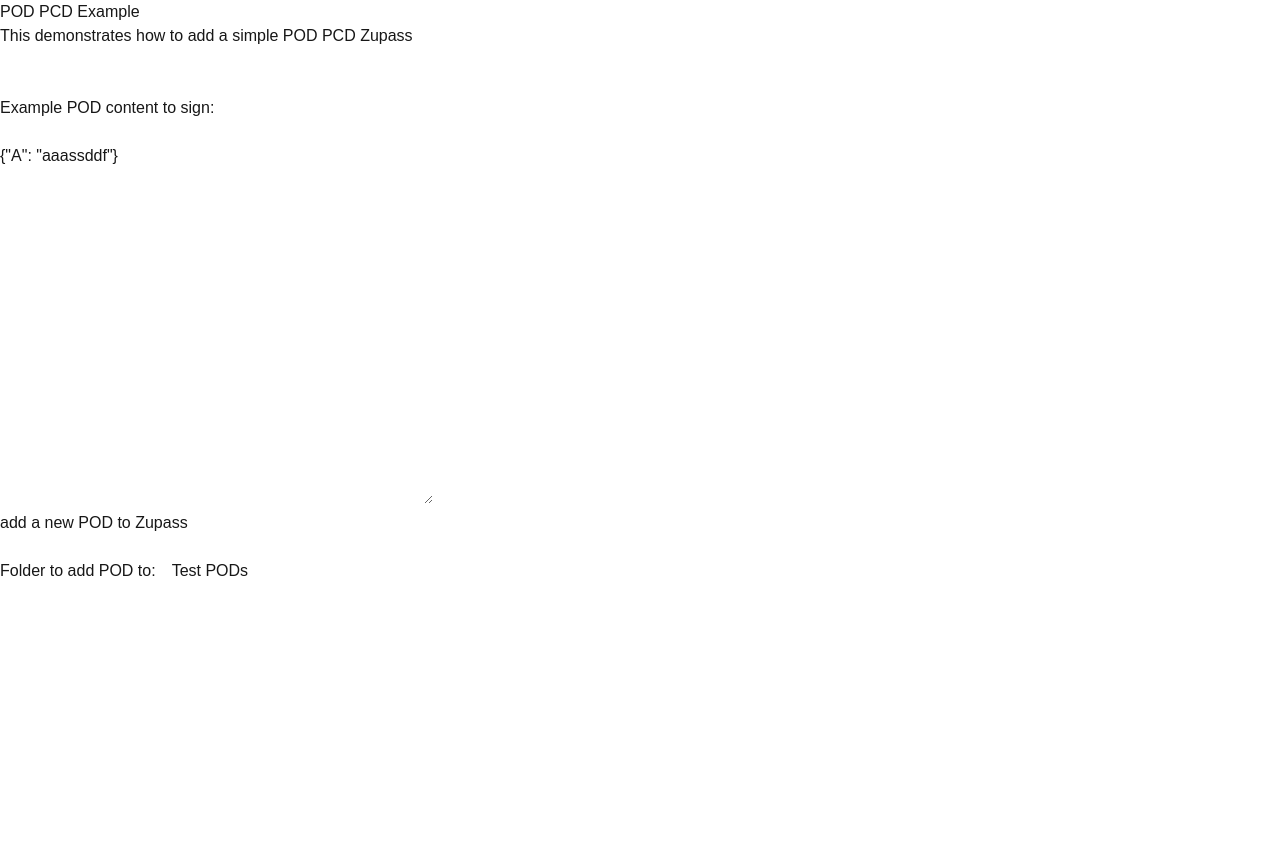
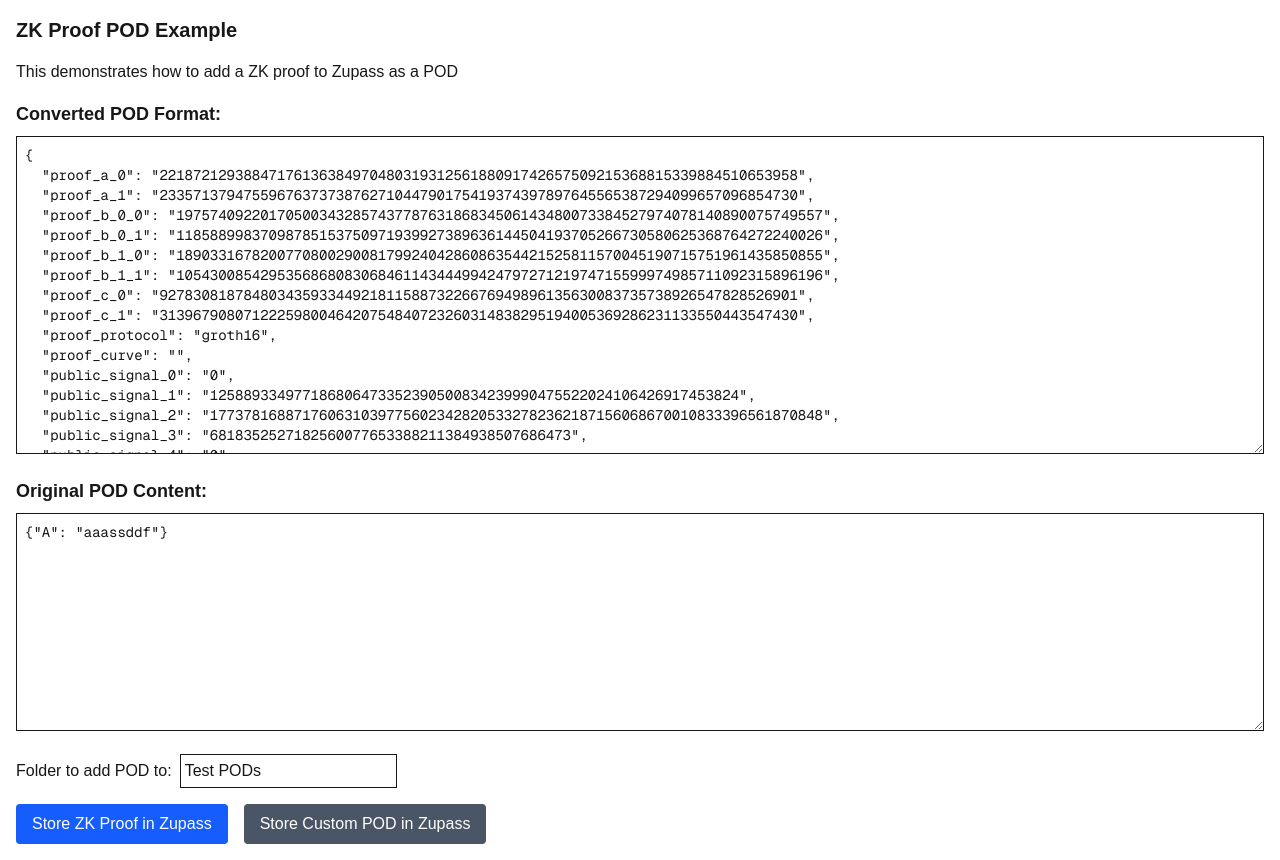
Before and after one commit to FoodChain1028/zukpassport-ticket-vault, a Next.js app in the folder packages/client/: page /testpcd in a window 1280 px wide. Before the commit the page ends 800 px from the top, so only its background shows below. Built offline with nearby package versions, Linux system fonts and the light colour scheme; no server answers.

Commit message:
Add groth16 proof to POD converter and update Zupass env variables

```diff
--- a/packages/client/src/app/constants.ts
+++ b/packages/client/src/app/constants.ts
@@ -6,8 +6,8 @@
 }
 
 export const IS_PROD = sanitizeEnv(process.env.NEXT_PUBLIC_IS_PROD) === 'true';
-export const ZUPASS_CLIENT_URL_ENV = sanitizeEnv(process.env.ZUPASS_CLIENT_URL_CONSUMER);
-export const ZUPASS_SERVER_URL_ENV = sanitizeEnv(process.env.ZUPASS_SERVER_URL_CONSUMER);
+export const ZUPASS_CLIENT_URL_ENV = sanitizeEnv(process.env.NEXT_PUBLIC_ZUPASS_CLIENT_URL_CONSUMER);
+export const ZUPASS_SERVER_URL_ENV = sanitizeEnv(process.env.NEXT_PUBLIC_ZUPASS_SERVER_URL_CONSUMER);
 
 export const ZUPASS_URL = ZUPASS_CLIENT_URL_ENV
   ? ZUPASS_CLIENT_URL_ENV
--- a/packages/client/src/app/testpcd/page.tsx
+++ b/packages/client/src/app/testpcd/page.tsx
@@ -1,87 +1,126 @@
 'use client';
 import { useState } from 'react';
-import { constructZupassPcdAddRequestUrl } from '@pcd/passport-interface';
-import { PODPCD, PODPCDPackage } from '@pcd/pod-pcd';
-import { POD, podEntriesFromJSON } from '@pcd/pod';
-import { v4 as uuid } from 'uuid';
-import { sendZupassRequest } from '../utils';
-import { ZUPASS_URL } from '../constants';
-// import { EXAMPLE_POD_CONTENT } from '../podExampleConstants';
+import { addPODPCD } from '../utils';
+import { convertProofForPOD, proofToPODString } from '../utils/podConverter';
 
 export default function TestPCD() {
   const [podContent, setPODContent] = useState('{"A": "aaassddf"}');
   const [podPrivateKey] = useState('AAECAwQFBgcICQABAgMEBQYHCAkAAQIDBAUGBwgJAAE=');
   const [podFolder, setPodFolder] = useState('Test PODs'); // Default folder name
 
+  // Example proof structure
+  // this is the real proof get from backend in Self.
+  const exampleProof = {
+    a: [
+      '2218721293884717613638497048031931256188091742657509215368815339884510653958',
+      '2335713794755967637373876271044790175419374397897645565387294099657096854730'
+    ],
+    b: [
+      [
+        '19757409220170500343285743778763186834506143480073384527974078140890075749557',
+        '11858899837098785153750971939927389636144504193705266730580625368764272240026'
+      ],
+      [
+        '18903316782007708002900817992404286086354421525811570045190715751961435850855',
+        '10543008542953568680830684611434449942479727121974715599974985711092315896196'
+      ]
+    ],
+    c: [
+      '9278308187848034359334492181158873226676949896135630083735738926547828526901',
+      '3139679080712225980046420754840723260314838295194005369286231133550443547430'
+    ],
+    protocol: 'groth16',
+    curve: ''
+  };
+
+  // Example public signals
+  const examplePublicSignals = [
+    '0',
+    '125889334977186806473352390500834239990475522024106426917453824',
+    '1773781688717606310397756023428205332782362187156068670010833396561870848',
+    '6818352527182560077653388211384938507686473',
+    '0',
+    '0',
+    '0',
+    '10835404866968350488997494789445741373264055340251670148013289434802701779647',
+    '1',
+    '4519248318244936163329960176763313112511812759452292689850158372191562072786'
+  ];
+
+  // Convert to POD-compatible format
+  const podData = convertProofForPOD(exampleProof, examplePublicSignals);
+
+  // For display purposes - pretty print the converted data
+  const prettyPrintedPOD = JSON.stringify(podData, null, 2);
+
+  // For actual usage with POD - compact JSON string
+  const podReadyString = JSON.stringify(podData);
+
   return (
-    <div>
-      <h3>POD PCD Example</h3>
-      <p>This demonstrates how to add a simple POD PCD Zupass</p>
-      <br />
-      <br />
-      Example POD content to sign: <br />
-      <br />
+    <div className="p-4">
+      <h2 className="text-xl font-bold mb-4">ZK Proof POD Example</h2>
+      <p className="mb-4">This demonstrates how to add a ZK proof to Zupass as a POD</p>
+
+      <div className="mb-4">
+        <h3 className="text-lg font-semibold mb-2">Converted POD Format:</h3>
         <textarea
+          className="w-full border p-2 font-mono text-sm"
           cols={45}
           rows={15}
+          value={prettyPrintedPOD}
+          readOnly
+        />
+      </div>
+
+      <div className="mb-4">
+        <h3 className="text-lg font-semibold mb-2">Original POD Content:</h3>
+        <textarea
+          className="w-full border p-2 font-mono text-sm"
+          cols={45}
+          rows={10}
           value={podContent}
           onChange={(e): void => {
             setPODContent(e.target.value);
           }}
         />
-      <br />
-      <button
-        onClick={() =>
-          addPODPCD(podContent, podPrivateKey, podFolder.length > 0 ? podFolder : undefined)
-        }
-      >
-        add a new POD to Zupass
-      </button>
-      <br />
-      <br />
-      <label>
+      </div>
+
+      <div className="flex items-center mb-4">
+        <label className="mr-4">
           Folder to add POD to:
           <input
             type="text"
             value={podFolder}
             placeholder="Enter folder name..."
-          style={{ marginLeft: '16px' }}
+            className="ml-2 p-1 border"
             onChange={(e): void => {
               setPodFolder(e.target.value);
             }}
           />
         </label>
       </div>
+
+      <div className="flex gap-4">
+        <button
+          className="px-4 py-2 bg-blue-600 text-white rounded hover:bg-blue-700"
+          onClick={() => {
+            // Use the converted proof data
+            addPODPCD(podReadyString, podPrivateKey, podFolder.length > 0 ? podFolder : undefined);
+          }}
+        >
+          Store ZK Proof in Zupass
+        </button>
+
+        <button
+          className="px-4 py-2 bg-gray-600 text-white rounded hover:bg-gray-700"
+          onClick={() => {
+            // Use whatever is in the textarea
+            addPODPCD(podContent, podPrivateKey, podFolder.length > 0 ? podFolder : undefined);
+          }}
+        >
+          Store Custom POD in Zupass
+        </button>
+      </div>
+    </div>
   );
 }
-
-async function addPODPCD(
-  podContent: string,
-  podPrivateKey: string,
-  podFolder: string | undefined,
-  redirectToFolder?: boolean,
-): Promise<void> {
-  console.log(ZUPASS_URL);
-  const newPOD = new PODPCD(
-    uuid(),
-    POD.sign(podEntriesFromJSON(JSON.parse(podContent)), podPrivateKey),
-  );
-
-  const serializedPODPCD = await PODPCDPackage.serialize(newPOD);
-
-  const url = constructZupassPcdAddRequestUrl(
-    ZUPASS_URL,
-    window.location.origin + '#/popup',
-    serializedPODPCD,
-    podFolder,
-    false,
-    redirectToFolder,
-  );
-  console.log(url);
-
-  if (redirectToFolder) {
-    open(url);
-  } else {
-    sendZupassRequest(url);
-  }
-}
--- a/packages/client/src/app/utils.ts
+++ b/packages/client/src/app/utils.ts
@@ -1,3 +1,8 @@
+import { constructZupassPcdAddRequestUrl } from '@pcd/passport-interface';
+import { PODPCD, PODPCDPackage } from '@pcd/pod-pcd';
+import { POD, podEntriesFromJSON } from '@pcd/pod';
+import { v4 as uuid } from 'uuid';
+import { ZUPASS_URL } from './constants';
 /**
  * Popup window will redirect to Zupass to request a proof.
  * Open the popup window under the current domain, let it redirect there.
@@ -7,3 +12,40 @@
   // The proofUrl already contains the full zupass.org URL with the necessary parameters
   window.open(proofUrl, '_blank', 'width=450,height=600,top=100,popup');
 }
+
+/**
+ * Add a new POD to Zupass
+ * @param podContent
+ * @param podPrivateKey
+ * @param podFolder
+ * @param redirectToFolder
+ */
+export async function addPODPCD(
+  podContent: string,
+  podPrivateKey: string,
+  podFolder: string | undefined,
+  redirectToFolder?: boolean,
+): Promise<void> {
+  podPrivateKey ='AAECAwQFBgcICQABAgMEBQYHCAkAAQIDBAUGBwgJAAE=';
+  const newPOD = new PODPCD(
+    uuid(),
+    POD.sign(podEntriesFromJSON(JSON.parse(podContent)), podPrivateKey),
+  );
+
+  const serializedPODPCD = await PODPCDPackage.serialize(newPOD);
+
+  const url = constructZupassPcdAddRequestUrl(
+    ZUPASS_URL,
+    window.location.origin + '#/popup',
+    serializedPODPCD,
+    podFolder,
+    false,
+    redirectToFolder,
+  );
+
+  if (redirectToFolder) {
+    open(url);
+  } else {
+    sendZupassRequest(url);
+  }
+}
--- /dev/null
+++ b/packages/client/src/app/utils/podConverter.ts
@@ -0,0 +1,112 @@
+/**
+ * Converts complex proof data into a format suitable for POD storage.
+ * POD storage requires simple key-value structures without nesting.
+ */
+
+type Groth16Proof = {
+  a: string[];
+  b: string[][];
+  c: string[];
+  protocol: string;
+  curve: string;
+};
+
+/**
+ * Converts a complex Groth16 proof and public signals into a flat structure for POD storage
+ * @param proof The Groth16 proof object
+ * @param publicSignals The array of public signals
+ * @returns A flat object suitable for POD storage
+ */
+export function convertProofForPOD(proof: Groth16Proof, publicSignals: string[]): Record<string, string> {
+  const result: Record<string, string> = {};
+
+  // Store proof_a values - using underscores instead of periods
+  proof.a.forEach((value, index) => {
+    result[`proof_a_${index}`] = value;
+  });
+
+  // Store proof_b values (2D array)
+  proof.b.forEach((array, i) => {
+    array.forEach((value, j) => {
+      result[`proof_b_${i}_${j}`] = value;
+    });
+  });
+
+  // Store proof_c values
+  proof.c.forEach((value, index) => {
+    result[`proof_c_${index}`] = value;
+  });
+
+  // Store protocol and curve
+  result['proof_protocol'] = proof.protocol;
+  result['proof_curve'] = proof.curve;
+
+  // Store public signals
+  publicSignals.forEach((value, index) => {
+    result[`public_signal_${index}`] = value;
+  });
+
+  return result;
+}
+
+/**
+ * Converts a flat POD structure back to a complex Groth16 proof and public signals
+ * @param podData The flat POD data object
+ * @returns An object containing the reconstructed proof and publicSignals
+ */
+export function convertPODToProof(podData: Record<string, string>): {
+  proof: Groth16Proof;
+  publicSignals: string[]
+} {
+  const proof: Groth16Proof = {
+    a: [],
+    b: [[], []],
+    c: [],
+    protocol: '',
+    curve: ''
+  };
+
+  const publicSignals: string[] = [];
+
+  // Sort keys to ensure proper ordering
+  const keys = Object.keys(podData).sort();
+
+  for (const key of keys) {
+    if (key.startsWith('proof_a_')) {
+      const index = parseInt(key.split('_')[2]);
+      proof.a[index] = podData[key];
+    } else if (key.startsWith('proof_b_')) {
+      const parts = key.split('_');
+      const i = parseInt(parts[2]);
+      const j = parseInt(parts[3]);
+
+      if (!proof.b[i]) {
+        proof.b[i] = [];
+      }
+      proof.b[i][j] = podData[key];
+    } else if (key.startsWith('proof_c_')) {
+      const index = parseInt(key.split('_')[2]);
+      proof.c[index] = podData[key];
+    } else if (key === 'proof_protocol') {
+      proof.protocol = podData[key];
+    } else if (key === 'proof_curve') {
+      proof.curve = podData[key];
+    } else if (key.startsWith('public_signal_')) {
+      const index = parseInt(key.split('_')[2]);
+      publicSignals[index] = podData[key];
+    }
+  }
+
+  return { proof, publicSignals };
+}
+
+/**
+ * Converts an entire proof verification result directly to a POD-compatible string
+ * @param proof The Groth16 proof object
+ * @param publicSignals The array of public signals
+ * @returns A JSON string ready for POD storage
+ */
+export function proofToPODString(proof: Groth16Proof, publicSignals: string[]): string {
+  const flattenedData = convertProofForPOD(proof, publicSignals);
+  return JSON.stringify(flattenedData);
+}
```
Lines whose indentation alone changed are shown as unchanged.
